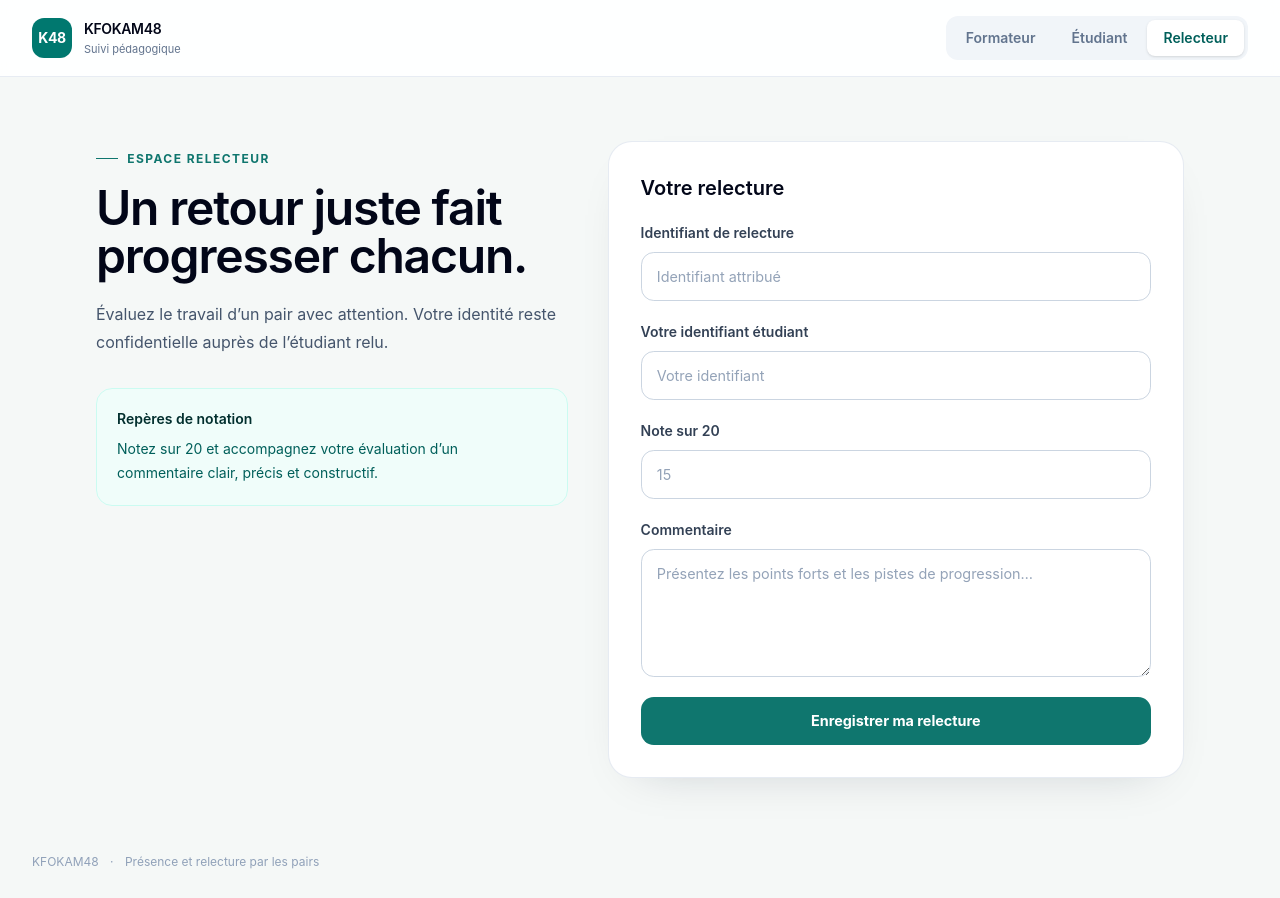
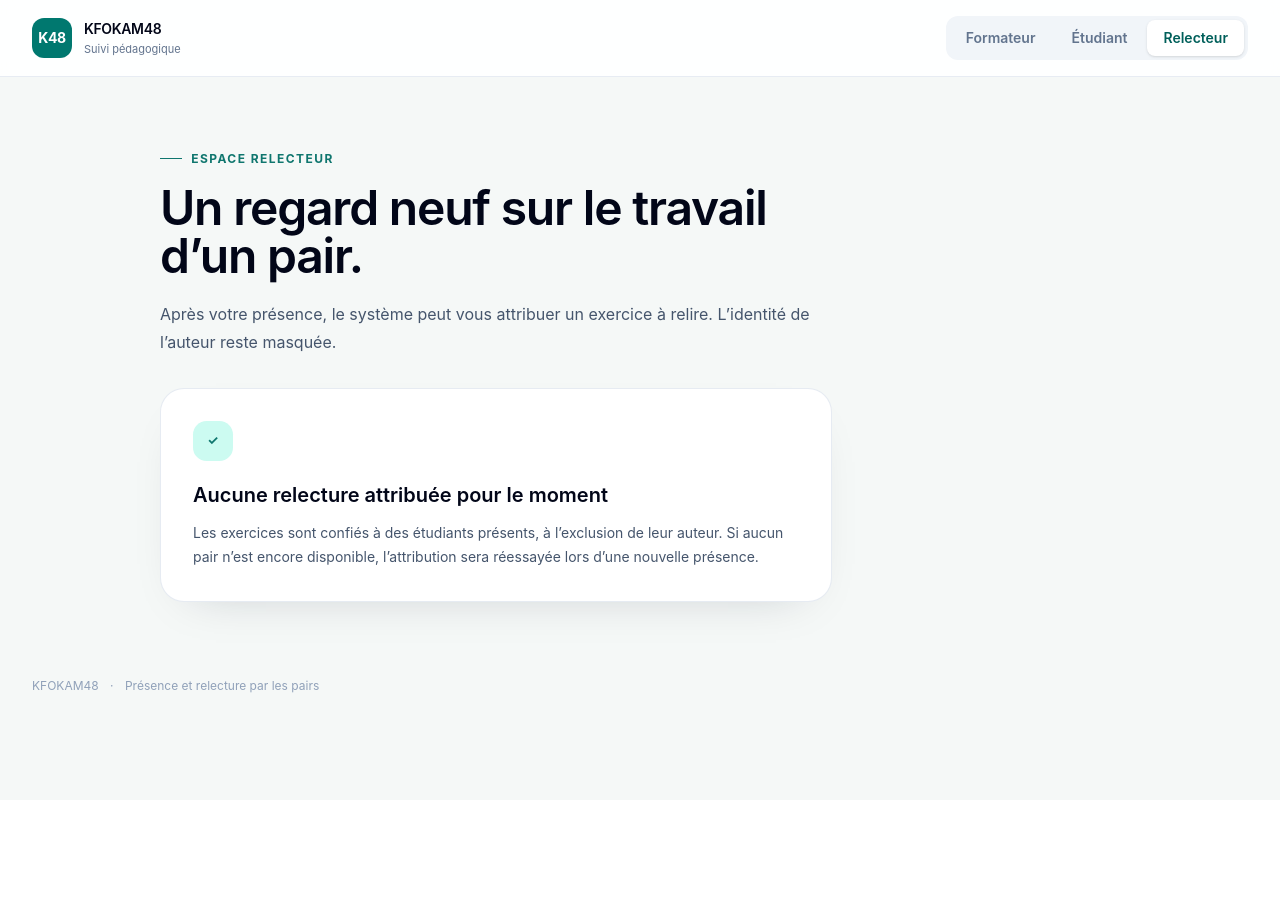
Before and after one commit to Teddy-do-na/kfokam48-epreuve-198, a React app in the folder frontend/: page /relecteur in a window 1280 px wide. After the commit the page ends 800 px from the top, so only its background shows below. Built offline with nearby package versions, Linux system fonts and the light colour scheme; the HTML template or start-up script is replaced by a standard one.

Commit message:
[ISSUE 9] Rend lisible l’état des attributions
Explique l’assignation anonyme aux étudiants présents et le réessai lorsqu’aucun pair n’est disponible.

```diff
--- a/frontend/src/pages/RelecteurPage.jsx
+++ b/frontend/src/pages/RelecteurPage.jsx
@@ -1,60 +1,16 @@
-import { useState } from 'react'
-import { api } from '../api/client.js'
-
 export default function RelecteurPage() {
-  const [relectureId, setRelectureId] = useState('')
-  const [etudiantId, setEtudiantId] = useState('')
-  const [note, setNote] = useState('')
-  const [commentaire, setCommentaire] = useState('')
-  const [message, setMessage] = useState('')
-  const [erreur, setErreur] = useState('')
-  const [chargement, setChargement] = useState(false)
-
-  async function soumettre(event) {
-    event.preventDefault()
-    setErreur('')
-    setMessage('')
-    if (Number(note) < 0 || Number(note) > 20 || !Number.isInteger(Number(note))) {
-      setErreur('La note doit être un nombre entier compris entre 0 et 20.')
-      return
-    }
-    setChargement(true)
-    try {
-      await api.soumettreRelecture(relectureId, { etudiantId: Number(etudiantId), note: Number(note), commentaire: commentaire.trim() })
-      setMessage('Votre relecture a été enregistrée. Vous pourrez la corriger avant la clôture de la session.')
-    } catch (error) {
-      setErreur(error.message || 'Impossible d’enregistrer la relecture. Vérifiez vos informations.')
-    } finally {
-      setChargement(false)
-    }
-  }
-
   return (
-    <main className="mx-auto grid w-full max-w-6xl gap-10 px-5 py-10 lg:grid-cols-[0.9fr_1.1fr] lg:px-8 lg:py-16">
-      <section className="animate-fade-up">
+    <main className="mx-auto w-full max-w-5xl px-5 py-10 lg:px-8 lg:py-16">
+      <section className="animate-fade-up max-w-2xl">
         <span className="eyebrow">Espace relecteur</span>
-        <h1 className="mt-4 text-4xl font-semibold tracking-tight text-slate-950 sm:text-5xl">Un retour juste fait progresser chacun.</h1>
-        <p className="mt-5 max-w-lg text-base leading-7 text-slate-600">Évaluez le travail d’un pair avec attention. Votre identité reste confidentielle auprès de l’étudiant relu.</p>
-        <div className="mt-8 rounded-2xl border border-teal-100 bg-teal-50 p-5"><p className="text-sm font-semibold text-teal-950">Repères de notation</p><p className="mt-2 text-sm leading-6 text-teal-800">Notez sur 20 et accompagnez votre évaluation d’un commentaire clair, précis et constructif.</p></div>
+        <h1 className="mt-4 text-4xl font-semibold tracking-tight text-slate-950 sm:text-5xl">Un regard neuf sur le travail d’un pair.</h1>
+        <p className="mt-5 text-base leading-7 text-slate-600">Après votre présence, le système peut vous attribuer un exercice à relire. L’identité de l’auteur reste masquée.</p>
       </section>
-      <form className="panel space-y-5 p-6 sm:p-8" onSubmit={soumettre}>
-        <h2 className="text-xl font-semibold text-slate-950">Votre relecture</h2>
-        <label className="field-label" htmlFor="relectureId">Identifiant de relecture
-          <input className="field-input" id="relectureId" type="number" min="1" required value={relectureId} onChange={event => setRelectureId(event.target.value)} placeholder="Identifiant attribué" />
-        </label>
-        <label className="field-label" htmlFor="etudiantId">Votre identifiant étudiant
-          <input className="field-input" id="etudiantId" type="number" min="1" required value={etudiantId} onChange={event => setEtudiantId(event.target.value)} placeholder="Votre identifiant" />
-        </label>
-        <label className="field-label" htmlFor="note">Note sur 20
-          <input className="field-input" id="note" type="number" min="0" max="20" step="1" required value={note} onChange={event => setNote(event.target.value)} placeholder="15" />
-        </label>
-        <label className="field-label" htmlFor="commentaire">Commentaire
-          <textarea className="field-input min-h-32 resize-y" id="commentaire" required maxLength={4000} value={commentaire} onChange={event => setCommentaire(event.target.value)} placeholder="Présentez les points forts et les pistes de progression…" />
-        </label>
-        {erreur && <p role="alert" className="rounded-xl bg-rose-50 px-4 py-3 text-sm font-medium text-rose-700">{erreur}</p>}
-        {message && <p role="status" className="rounded-xl bg-teal-50 px-4 py-3 text-sm font-medium text-teal-800">{message}</p>}
-        <button className="button-primary w-full" disabled={chargement}>{chargement ? 'Enregistrement…' : 'Enregistrer ma relecture'}</button>
-      </form>
+      <section className="panel mt-8 max-w-2xl p-6 sm:p-8" aria-live="polite">
+        <span className="step-badge">✓</span>
+        <h2 className="mt-5 text-xl font-semibold text-slate-950">Aucune relecture attribuée pour le moment</h2>
+        <p className="mt-3 text-sm leading-6 text-slate-600">Les exercices sont confiés à des étudiants présents, à l’exclusion de leur auteur. Si aucun pair n’est encore disponible, l’attribution sera réessayée lors d’une nouvelle présence.</p>
+      </section>
     </main>
   )
 }
```
Also changed, not shown: 1 other file (tests, documents, lock files or other folders).
